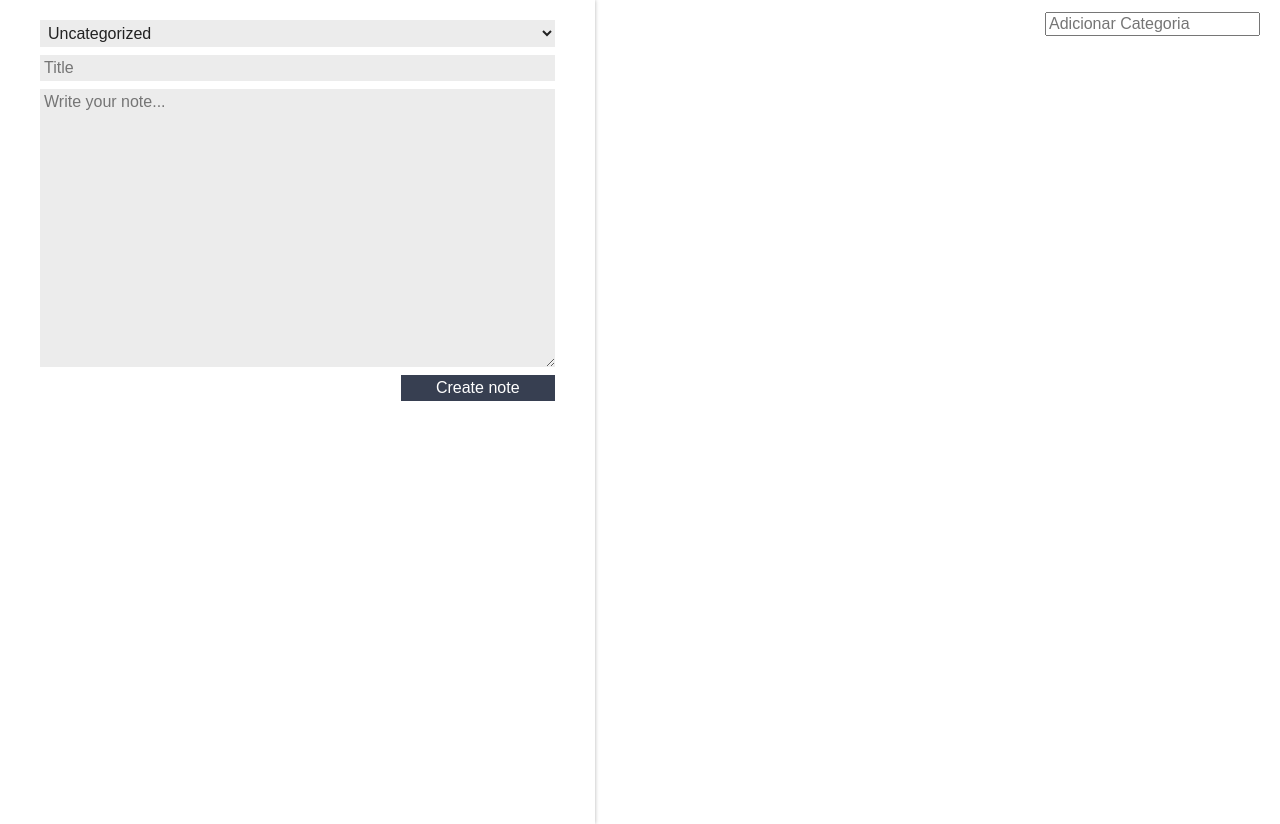
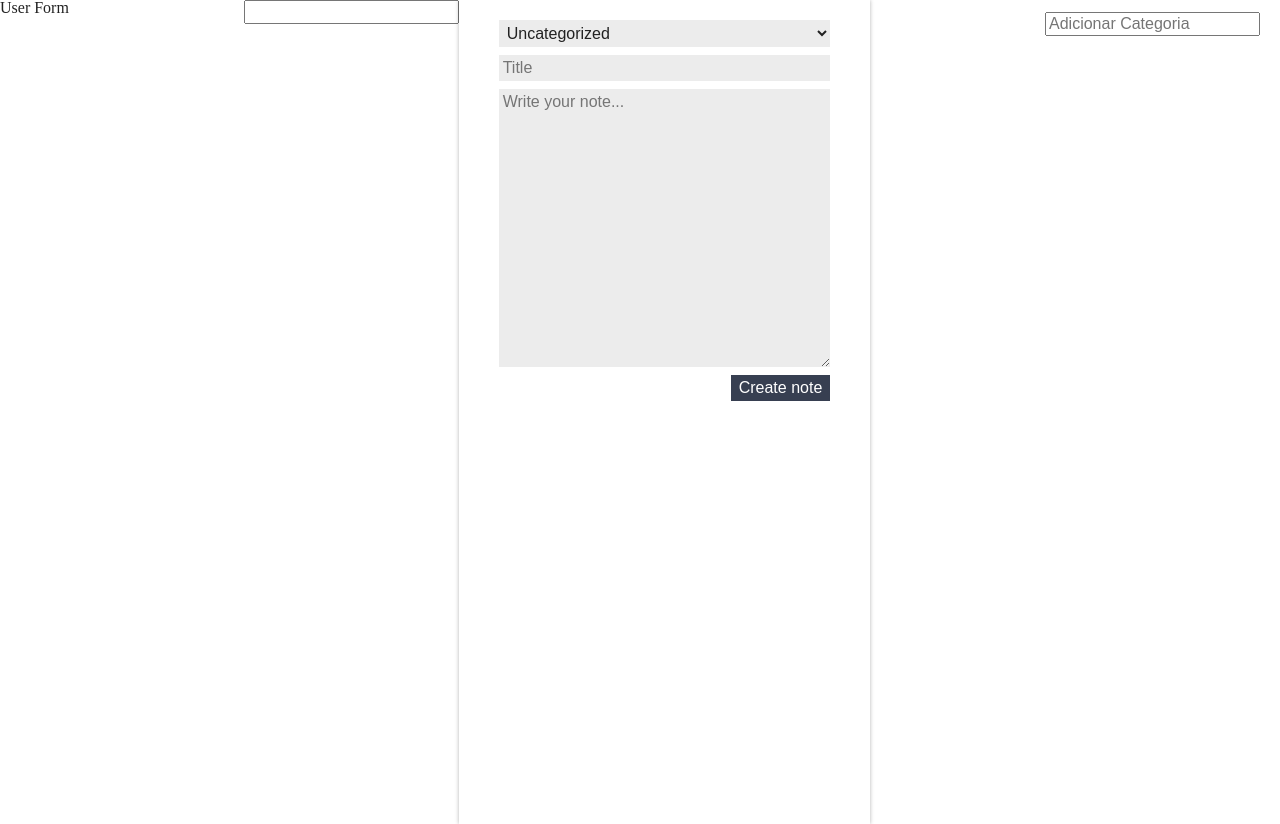
Before and after one commit to rafaelmauricioaraujo/reep, a React (Create React App) app: page / in a window 1280 px wide. Built offline with nearby package versions, Linux system fonts and the light colour scheme.

Commit message:
using function component to render user form

```diff
--- a/src/App.js
+++ b/src/App.js
@@ -6,6 +6,7 @@ import "./assets/App.css";
 import "./assets/index.css";
 import Notes from "./data/Notes";
 import Categories from "./data/Categories";
+import UserForm from "./components/UserForm/UserForm";
 
 class App extends Component {
   constructor() {
@@ -17,6 +18,8 @@ class App extends Component {
   render() {
     return (
       <section className="content">
+        <h1 className="main-content">User Form</h1>
+        <UserForm />
         <RegistrationForm
           categoryList={this.categories}
           createNote={this.notes.addNote.bind(this.notes)}
--- /dev/null
+++ b/src/components/UserForm/UserForm.jsx
@@ -0,0 +1,11 @@
+import React from "react";
+
+function UserForm() {
+  return (
+    <form>
+      <input type="text" />
+    </form>
+  );
+}
+
+export default UserForm;
```
